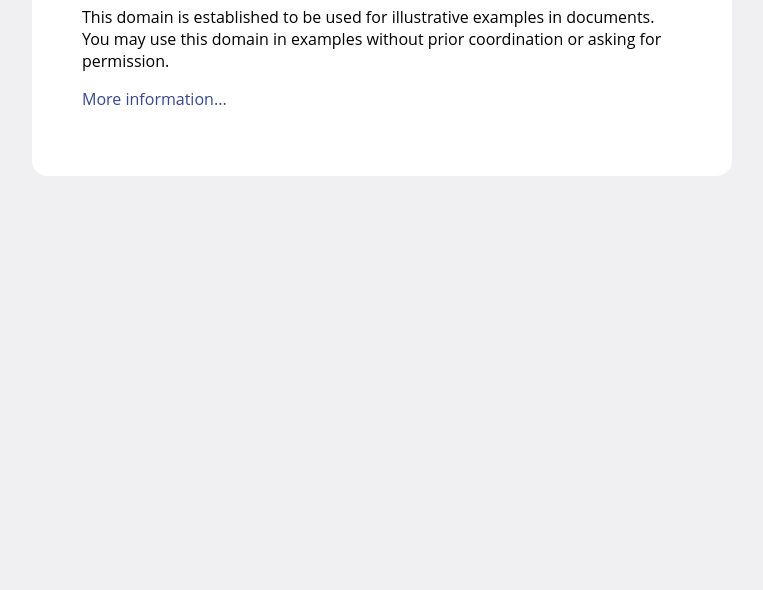
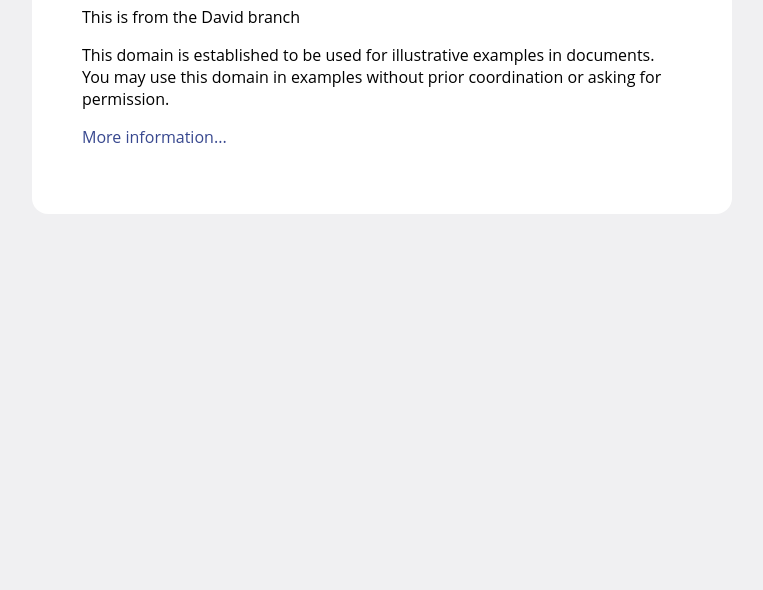
Before and after one commit to David-Mulder/showcase-git, a plain HTML site: page index.html in a window 1280 px wide. Shown: the part 210-800 px from the top of the page, without its empty margins (258-1021 px from the left). Drawn offline with Linux system fonts and the light colour scheme.

Commit message:
famous people

```diff
--- a/index.html
+++ b/index.html
@@ -48,6 +48,7 @@
 <body>
   <div>
     <h1>GreenFox Git Example</h1>
+    <p>This is from the David branch</p>
     <p>This domain is established to be used for illustrative examples in documents. You may use this
       domain in examples without prior coordination or asking for permission.</p>
     <p><a href="http://www.iana.org/domains/example">More information...</a></p>
```
Also changed, not shown: names.txt (added).
